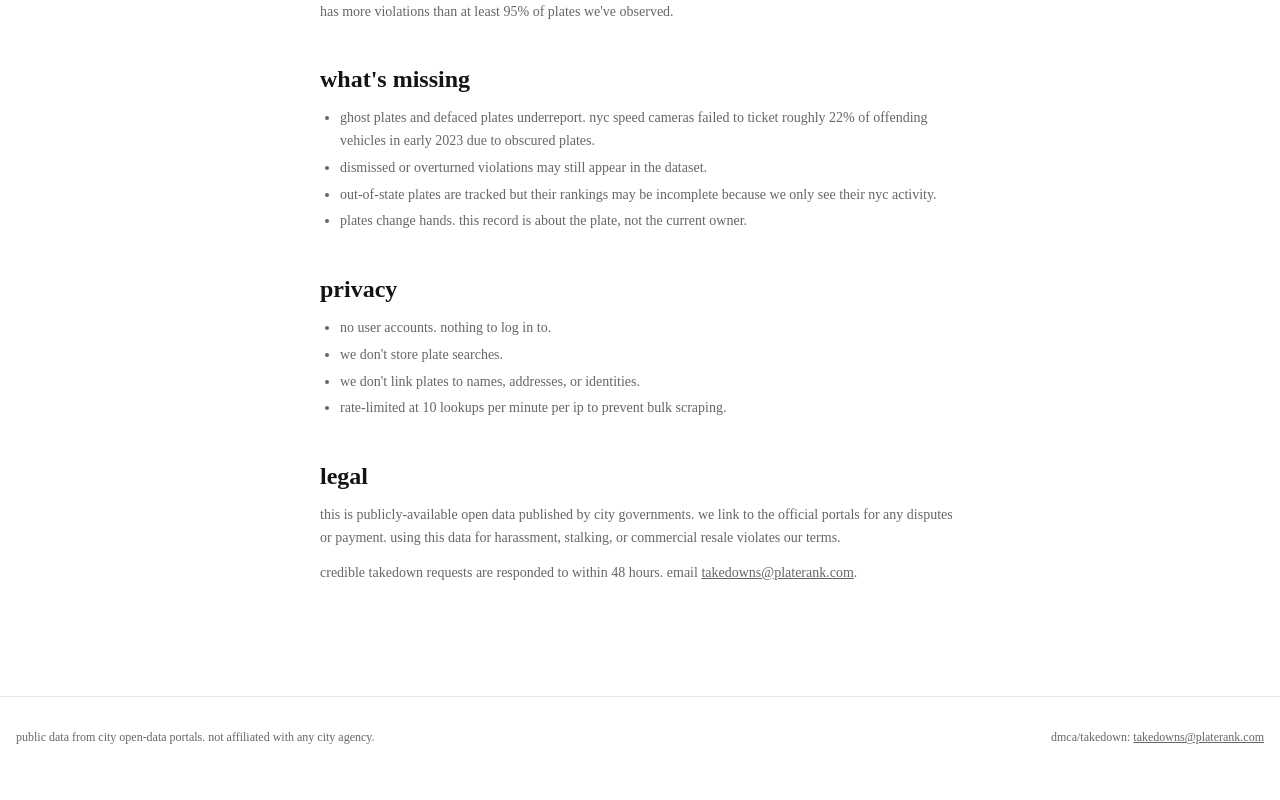
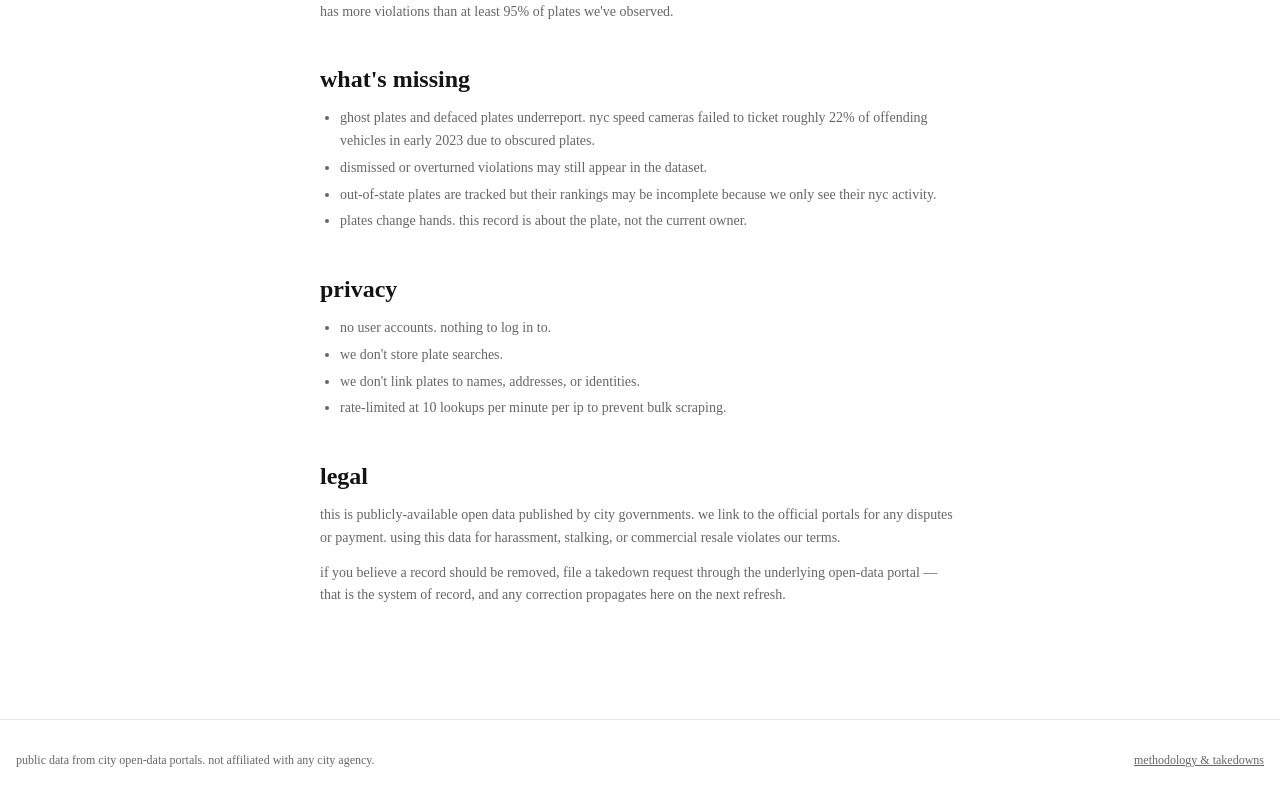
Before and after one commit to appsbilly/worstdriversinnyc, a Next.js app: page /methodology in a window 1280 px wide. Shown: the part 573-1373 px from the top of the page. Before the commit the page ends 1350 px from the top, so only its background shows below. Built offline with nearby package versions, Linux system fonts and the light colour scheme; no server answers.

Commit message:
remove dmca contact email from footer + methodology

```diff
--- a/app/layout.tsx
+++ b/app/layout.tsx
@@ -84,7 +84,6 @@ function SiteHeader() {
 }
 
 function SiteFooter() {
-  const dmca = process.env.DMCA_CONTACT_EMAIL || "takedowns@platerank.com";
   return (
     <footer className="mt-16 border-t border-border">
       <div className="container py-8 text-xs text-muted-foreground flex flex-col gap-2 md:flex-row md:justify-between">
@@ -92,10 +91,9 @@ function SiteFooter() {
           public data from city open-data portals. not affiliated with any city agency.
         </p>
         <p>
-          dmca/takedown:{" "}
-          <a href={`mailto:${dmca}`} className="underline hover:text-foreground">
-            {dmca}
-          </a>
+          <Link href="/methodology" className="underline hover:text-foreground">
+            methodology &amp; takedowns
+          </Link>
         </p>
       </div>
     </footer>
--- a/app/methodology/page.tsx
+++ b/app/methodology/page.tsx
@@ -6,7 +6,6 @@ export const metadata: Metadata = {
 };
 
 export default function MethodologyPage() {
-  const dmca = process.env.DMCA_CONTACT_EMAIL || "takedowns@platerank.com";
   return (
     <article className="container max-w-2xl py-12 prose-neutral">
       <h1 className="font-serif text-4xl font-bold tracking-tight md:text-5xl">methodology</h1>
@@ -82,11 +81,9 @@ export default function MethodologyPage() {
           harassment, stalking, or commercial resale violates our terms.
         </p>
         <p className="mt-3">
-          credible takedown requests are responded to within 48 hours. email{" "}
-          <a className="underline" href={`mailto:${dmca}`}>
-            {dmca}
-          </a>
-          .
+          if you believe a record should be removed, file a takedown request through
+          the underlying open-data portal — that is the system of record, and any
+          correction propagates here on the next refresh.
         </p>
       </Section>
     </article>
```
